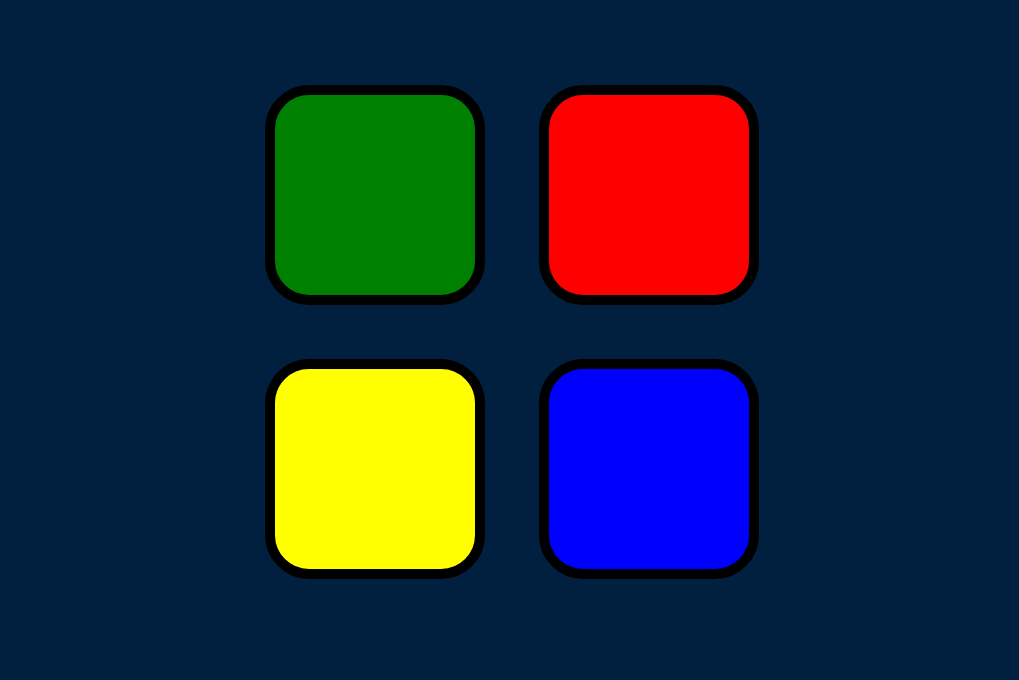
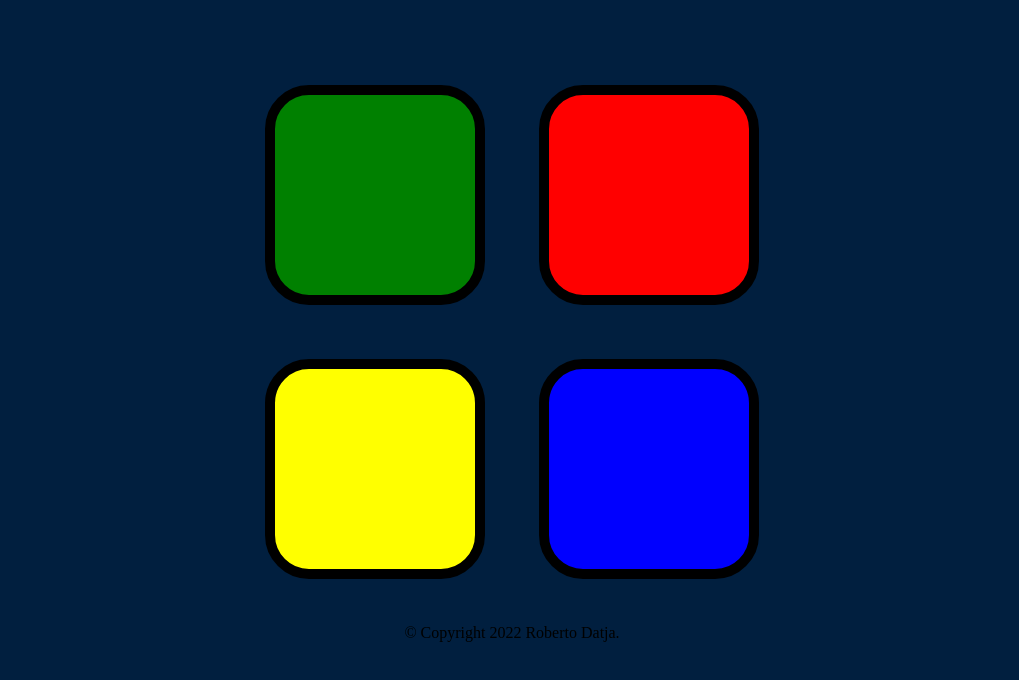
Before and after one commit to Roberto-Datja/Simon-Game, a plain HTML site: page index.html in a window 1280 px wide. Shown: the part 114-794 px from the top of the page, without its empty margins (128-1147 px from the left). Drawn offline with nearby package versions, Linux system fonts and the light colour scheme.

Commit message:
Update index.html

```diff
--- a/index.html
+++ b/index.html
@@ -39,5 +39,7 @@
   <script src="game.js" charset="utf-8"></script>
 
 </body>
-
+  <footer>
+     <div>  <p> © Copyright 2022 Roberto Datja. </p>   </div>
+  </footer>
 </html>
```
